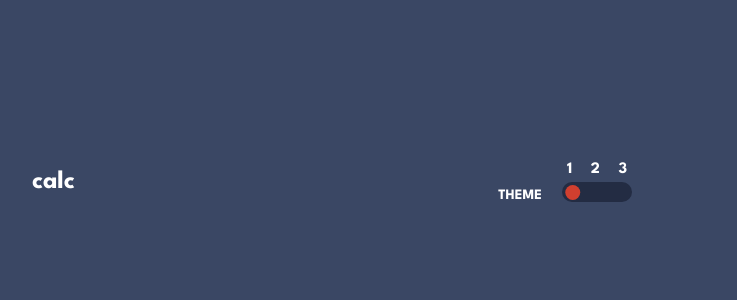
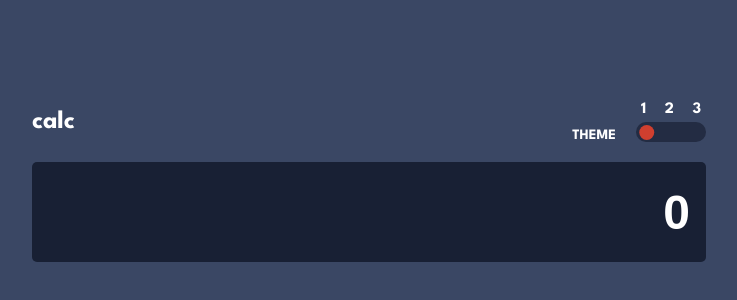
Before and after one commit to developer-luizcarlos/calculator-app, a Next.js app: page / in a window 1280 px wide. Shown: the part 218-518 px from the top of the page, without its empty margins (308-1045 px from the left). Built offline with nearby package versions, Linux system fonts and the light colour scheme.

Commit message:
feat: implement screen component

```diff
--- a/src/app/globals.css
+++ b/src/app/globals.css
@@ -22,6 +22,8 @@ html {
 }
 
 .calculator__body {
+  display: grid;
+  row-gap: 20px;
   width: 70vw;
   min-width: 450px;
   max-width: 600px;
--- a/src/app/page.tsx
+++ b/src/app/page.tsx
@@ -4,6 +4,7 @@ import { ThemeContext } from "@/context/ThemeProvider";
 import { ThemeContextType } from "@/types/Theme";
 import { useContext } from "react";
 
+import Screen from "@/components/Screen/Screen";
 import Toggle from "@/components/Toggle/Toggle";
 
 const Home: React.FC = () => {
@@ -21,6 +22,7 @@ const Home: React.FC = () => {
             <Toggle />
           </div>
         </header>
+        <Screen value={0} />
       </div>
     </div>
   );
```
